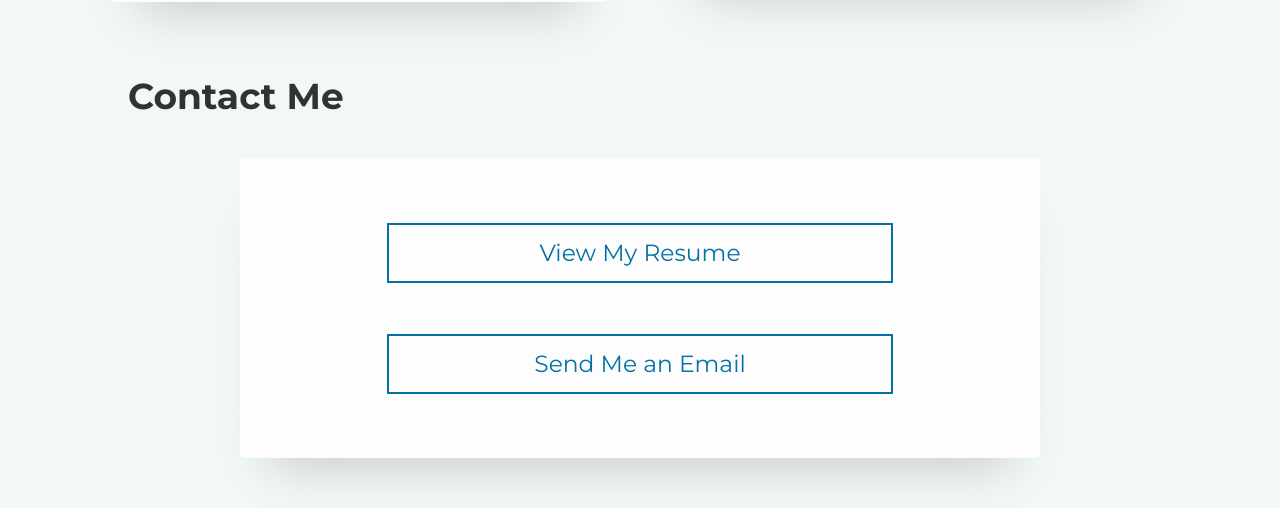
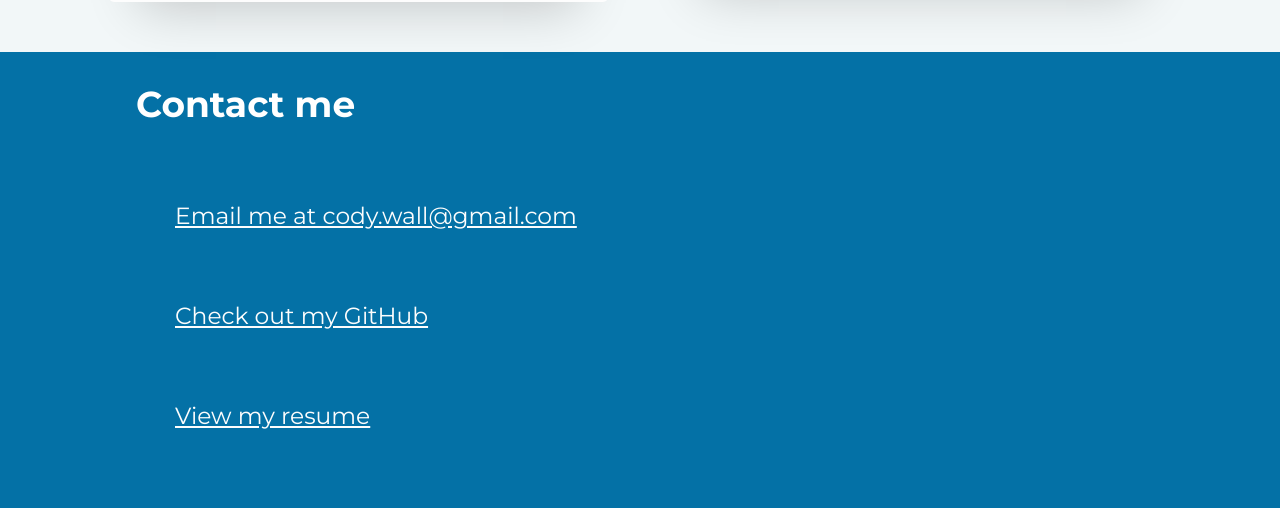
Before and after one commit to codywall/personal-portfolio, a Gatsby site: page / in a window 1280 px wide. Shown: the part 1948-2456 px from the top of the page. After the commit the page ends 2414 px from the top, so only its background shows below. Built offline with nearby package versions, Linux system fonts and the light colour scheme; Gatsby itself is replaced by a stand-in of ours.

Commit message:
Rework footer

```diff
--- a/src/components/footer.js
+++ b/src/components/footer.js
@@ -1,64 +1,58 @@
 /* eslint-disable prettier/prettier */
 import React from 'react';
+import { withPrefix } from 'gatsby';
 import styled from '@emotion/styled';
 import colors from '../utils/colors';
 import device from '../utils/breakpoints';
 
 const FooterWrapper = styled('div')`
-  background-color: ${colors.lightgrey};
+  display: 'flex';
+  justify-content: 'space-between';
+  align-content: 'center';
+  position: 'fixed';
+  top: 0;
   width: 100vw;
-  height: auto;
-  display: flex;
-  flex-direction: row;
-  flex-wrap: wrap;
-  align-items: center;
-  justify-content: center;
+  z-index: 499;
+  padding: 8px;
+  height: 68px;
+  transition: 0.3s;
 `;
 
 const FooterCard = styled('div')`
   margin: -10px 2.5vw 50px 2.5vw;
   width: 90vw;
   min-height: 300px;
-  background-color: ${colors.white};
-  padding: 3vw;
-  border-radius: 5px;
-  border: none;
   height: 100%;
   display: flex;
   flex-direction: column;
   align-items: center;
   justify-content: space-around;
   position: relative;
-  box-shadow: 0 35px 50px -30px rgba(0, 0, 0, 0.2);
   @media ${device.laptop} {
     width: 800px;
   }
 `;
 
 const ContactLink = styled('a')`
-  border: 2px solid #0471a6;
   padding: 15px;
+  text-decoration: underline;
   width: 70%;
   font-size: 1.3em;
-  text-align: center;
   align-self: center;
+  color: ${colors.white};
 `;
 
 const Footer = () => (
   <div>
     <FooterWrapper>
-      <h2 style={{ flex: '0 0 100%', padding: '2vw 10vw', fontSize: '2em' }}>Contact Me</h2>
+      <h2 style={{ flex: '0 0 100%', padding: '2vw 10vw', fontSize: '2em', color: 'white' }}>
+        Contact me
+      </h2>
       <FooterCard>
-        <ContactLink
-          target="_blank"
-          rel="noreferrer"
-          href="https://docs.google.com/document/d/1vrW6vmf0XC2tll5VKizhi4xFpwTtFgKXe1d8wJBCdO4/edit?usp=sharing"
-          class=" contact__link button__link"
-        >
-          View My Resume
-        </ContactLink>
-        <ContactLink class="contact__link button__link" href="mailto:cwall@csumb.edu">
-          Send Me an Email
+        <ContactLink href="mailto:cwall@csumb.edu">Email me at cody.wall@gmail.com</ContactLink>
+        <ContactLink href="https://github.com/codywall">Check out my GitHub</ContactLink>
+        <ContactLink href={withPrefix('/resume_codywall.pdf')} rel="noreferrer">
+          View my resume
         </ContactLink>
       </FooterCard>
     </FooterWrapper>
--- a/src/components/hero.js
+++ b/src/components/hero.js
@@ -78,12 +78,13 @@
     <HeroTextWrapper>
       <HeroHeadline>
         Hi, I&apos;m
-        <Accent> Cody Wall</Accent>. I am a front end<Accent> web developer</Accent>.
+        <Accent> Cody Wall</Accent>. I am a front end
+        <Accent> web developer</Accent> based out of Monterey, California.
         <br />
       </HeroHeadline>
       <HeroBody>
-        I am a designer turned developer, building websites using modern frameworks and technologies
-        to improve the web experience for everyone. I am always looking for exciting projects!
+        I love building websites using modern frameworks and technologies and improving the web
+        experience for everyone. I am always looking for exciting projects!
       </HeroBody>
     </HeroTextWrapper>
     <HeroImageWrapper>
```
Also changed, not shown: 1 other file.
